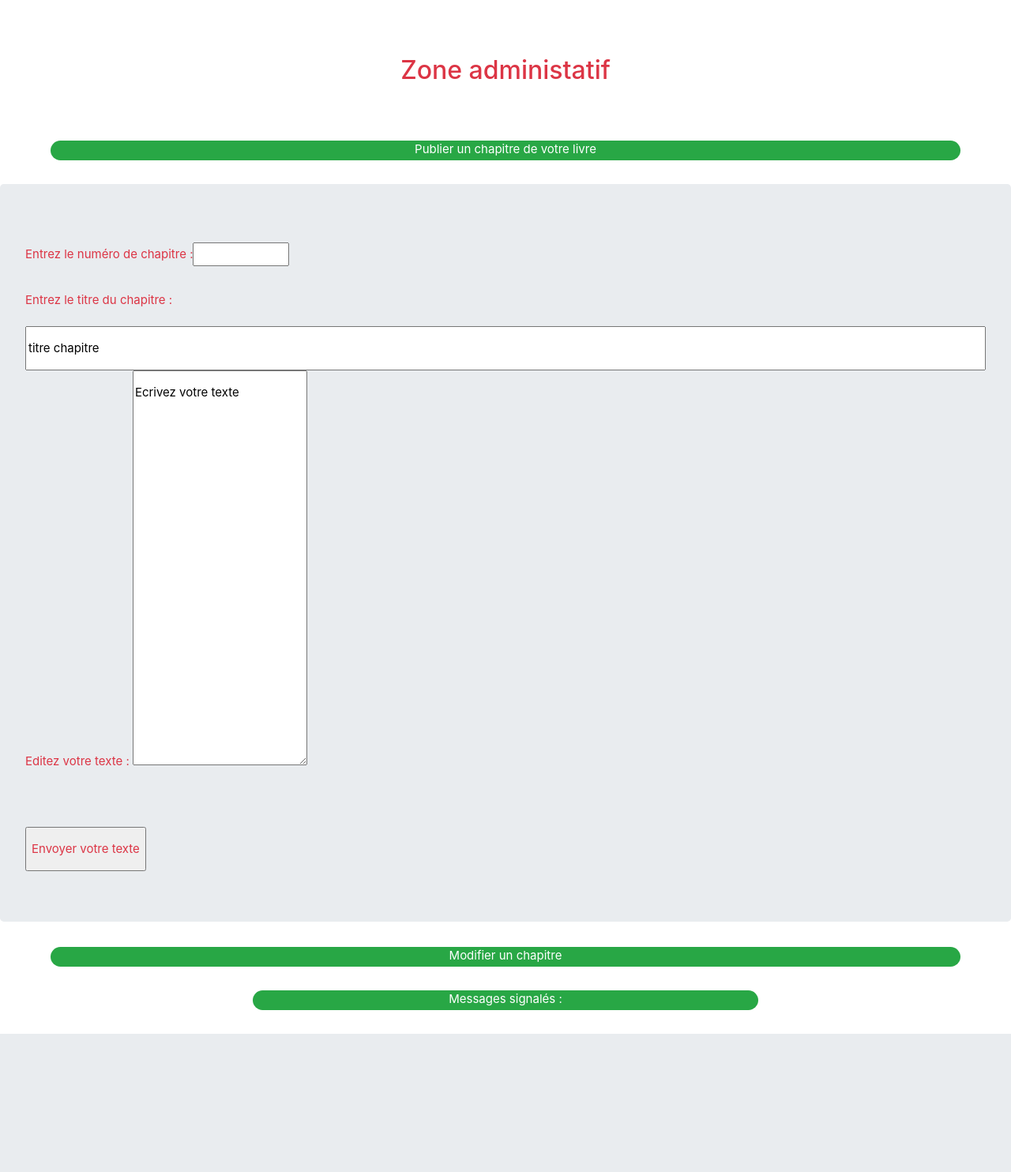
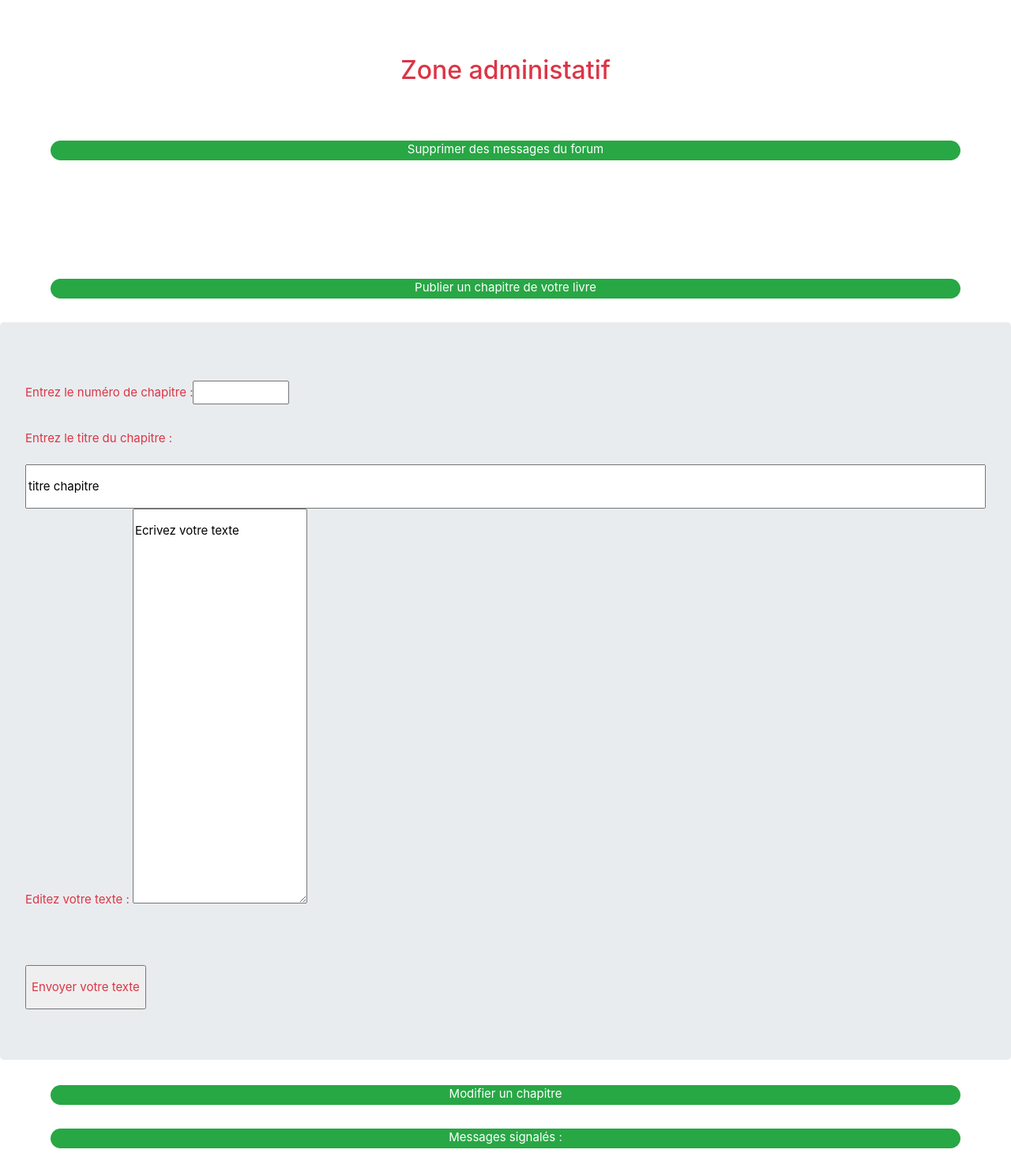
Before and after one commit to remi4444/projet_ecrivain, a PHP site: page /admin/indexAdmin.php in a window 1280 px wide. Shown: the part 192-1676 px from the top of the page at 79% size. Before the commit the page ends 1501 px from the top, so only its background shows below. Run offline with PHP 8.4, Linux system fonts and the light colour scheme; data that the repository does not hold is empty; a map, chart or similar area stays blank; some libraries are stand-ins or nearby versions.

Commit message:
creation d'une page updateMessage pour supprimer n'importe quel message du forum

```diff
--- a/admin/controller/ControllerAdmin.php
+++ b/admin/controller/ControllerAdmin.php
@@ -24,6 +24,14 @@ class ControllerAdmin
 			die("Impossible d'ajouter le commentaire");
         }
         header('Location: ../index.php');
+    }
+    public function updateMessage()
+    {
+        $allMessage = new MessageManager();
+        $updateMessages = $allMessage->getAllMessage();
+        $viewUpdate = new ViewAdmin();
+        $updatePage = $viewUpdate->adminPage('view/updateMessage.php', ['updateMessages' => $updateMessages]);
+        echo $updatePage;
     }
     public function removeMessage($idMessage)
     {
--- a/admin/indexAdmin.php
+++ b/admin/indexAdmin.php
@@ -48,6 +48,11 @@ if(isset($_GET['action'])){
         $controller = new ControllerAdmin();
         $controller->deleteChapter($_GET['id_page']);
     }
+    elseif($_GET['action']== 'updateMessageAdmin')
+    {
+        $controller = new ControllerAdmin();
+        $controller->updateMessage();
+    }
 	else {
 		echo 'Erreur tous les champs ne sont pas remplis';
     }
--- a/admin/view/adminPage.php
+++ b/admin/view/adminPage.php
@@ -7,7 +7,8 @@
     </nav>
 
     <h2 id="margin_admin"class="text-danger text-center">Zone administatif</h2>
-    <p id="publish"class=" title_admin_info btn-success text-center">Publier un chapitre de votre livre</p>
+    <p class="responsive_title_size title_admin_info btn-success text-center" ><a id="message_update" href="indexAdmin.php?action=updateMessageAdmin" >Supprimer des messages du forum</a></p>
+    <p id="publish"class=" responsive_title_size title_admin_info btn-success text-center">Publier un chapitre de votre livre</p>
     <form action="indexAdmin.php?action=publishChapter" method = "post" class="reponsive_width jumbotron ">
             <label class="text-danger">Entrez le numéro de chapitre : </label><input class="width_case size_form_admin" type = "text" name = "chapter_number" ><br>
             <label class="text-danger">Entrez le titre du chapitre : </label><input class="size_form_admin_title" type="text" name="title" value ="titre chapitre">
@@ -15,7 +16,7 @@
             <textarea class="size_textarea_form"name = "text_paragraph" id="text_paragraph">Ecrivez votre texte</textarea><br><br>
             <input type="submit" value ="Envoyer votre texte" class="text-danger">
     </form>
-    <p id="update" class="title_admin_info btn-success text-center">Modifier un chapitre </p>
+    <p  id="update" class="responsive_title_size title_admin_info btn-success text-center">Modifier un chapitre </p>
     <?php
     foreach($chapters as $chapter)
         {?>
@@ -30,7 +31,7 @@
 
          <?php } ?>
 
-    <p id="message_report"class="title_admin_info btn-success text-center">Messages signalés : </p>
+    <p id= "message"class=" responsive_title_size title_admin_info btn-success text-center">Messages signalés : </p>
     <?php
     foreach($reportMessage as $report)
             {?>
@@ -44,8 +45,5 @@
                         <a class="btn btn btn-light" href='indexAdmin.php?action=removeMessageAdmin&amp;id=<?= $report->getId()?>'>Effacer dans l'admin</a>
                         <a class="btn btn-danger" href="indexAdmin.php?action=removeMessage&amp;id=<?= $report->getId() ?>">Effacer dans la base de donnée </a>
                     </div>
-
-
-
                 </div>
                 <?php }?>
--- a/model/MessageManager.php
+++ b/model/MessageManager.php
@@ -70,6 +70,17 @@ class MessageManager extends Manager
 
 		return $tabResult;
     }
+    public function getAllMessage()
+    {
+        $db = $this->dbConnect();
+	    $req = $db->query('SELECT * FROM message ORDER BY date_creation');
+		$tabResult = array();
+		while($data = $req->fetch()){
+			$tabResult[] = new MessageObject($data);
+		}
+
+		return $tabResult;
+    }
 
     public function removeMessage($id)
     {
--- a/view/css/styles.css
+++ b/view/css/styles.css
@@ -228,8 +228,19 @@ form
   position : fixed;
   top : 30px;
 }
+#button_remove_message
+{
+  margin-top :40px;
+}
+#publish
+{
+  margin-top : 150px;
+}
+#message_update
+{
+  color : white;
 
-
+}
 @media screen and (max-width: 1280px)
 {
     body
@@ -350,9 +361,7 @@ form
     }
     #update
     {
-      width : 90%;
-      font-size: 15px;
-      height: 25px;
+
     }
     #nb_chapter_modify
     {
@@ -364,4 +373,16 @@ form
       margin-top: 20px;
       margin-left : 0%;
     }
+    #message_update
+    {
+      height : 150px;
+      height: 25px;
+      font-size: 15px;
+    }
+    .responsive_title_size
+    {
+      width : 90%;
+      font-size: 15px;
+      height: 25px;
+    }
 }
--- a/view/pagePrincipal.tpl.php
+++ b/view/pagePrincipal.tpl.php
@@ -15,4 +15,5 @@
 
         </article>
     </section>
+
 </body>
```
Also changed, not shown: admin/view/updateMessage.php (added, +16 -0 lines).
